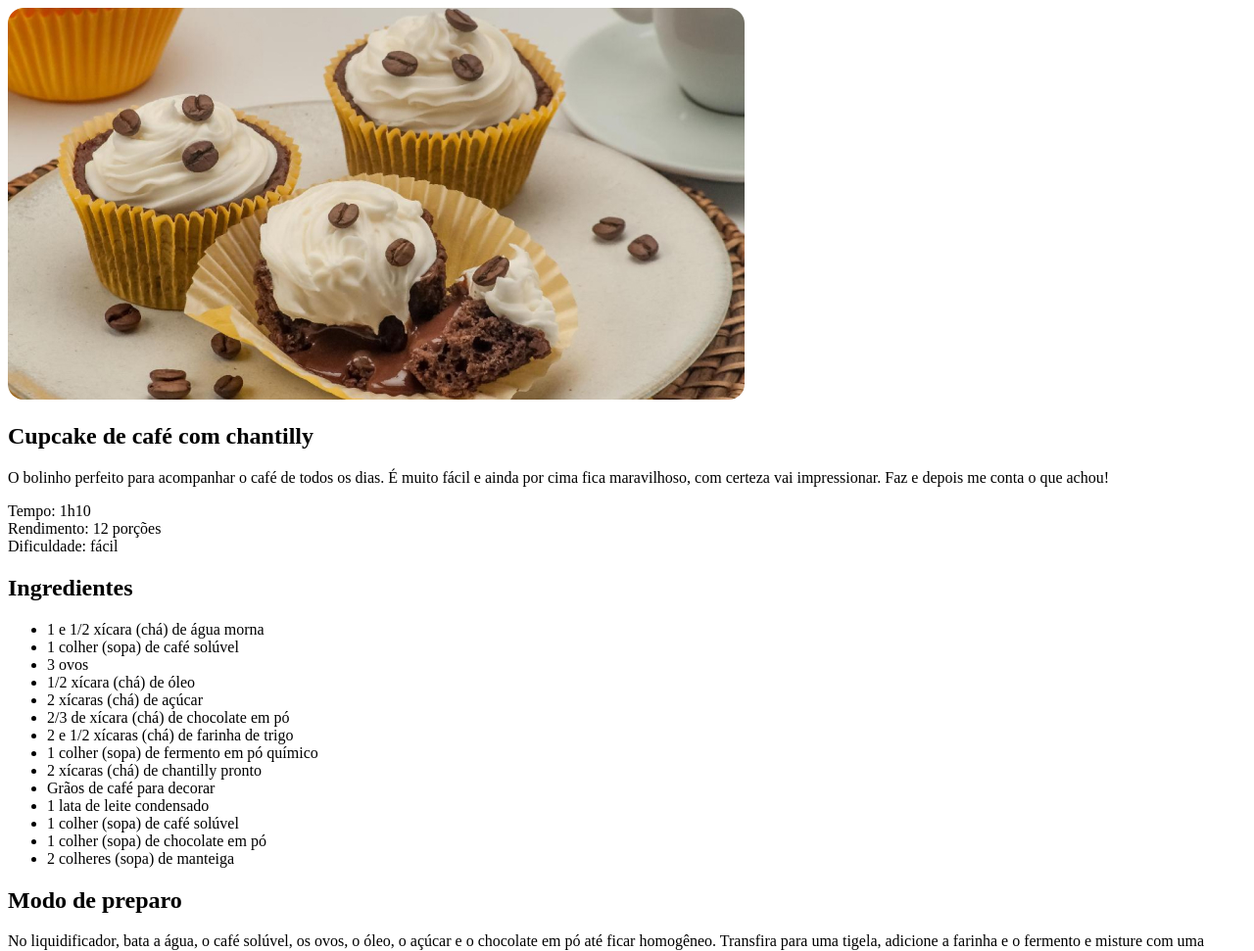
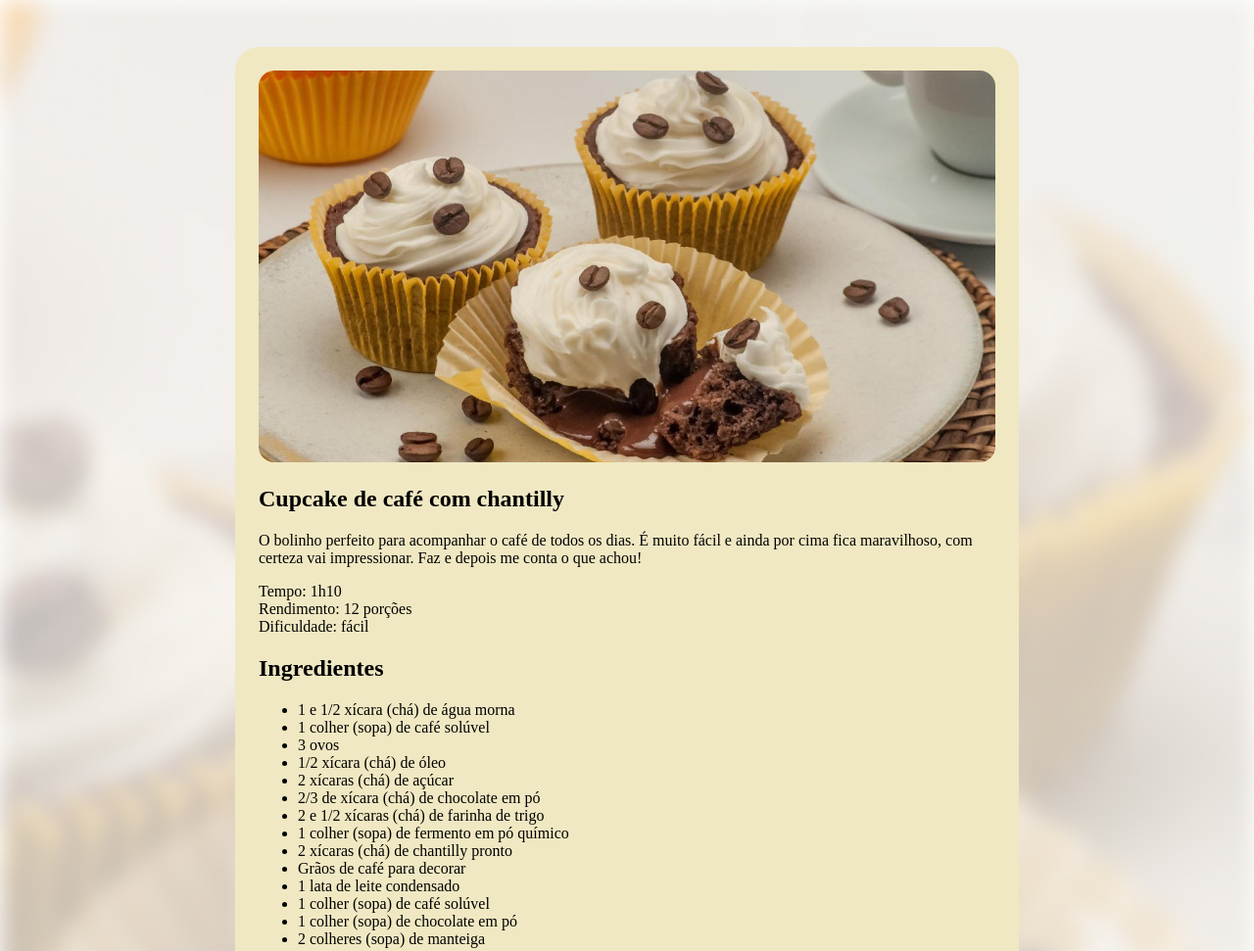
Before and after one commit to anaamooraes/projeto-receitas, a plain HTML site: page index.html in a window 1280 px wide. Shown: the top 971 px of the page at 98% size. Drawn offline with Linux system fonts and the light colour scheme.

Commit message:
imagens e estilo page

```diff
--- a/style.css
+++ b/style.css
@@ -1,3 +1,18 @@
+body {
+  background-image: url(./assets/bg-image.jpg);
+  background-size: cover;
+}
+
+#page {
+  box-sizing: border-box;
+  width: 800px;
+  padding: 24px;
+  background-color: #F0E8C2;
+  border-radius: 24px;
+  margin: 48px auto;
+
+}
+
 img {
   border-radius: 16px;
 }
```
